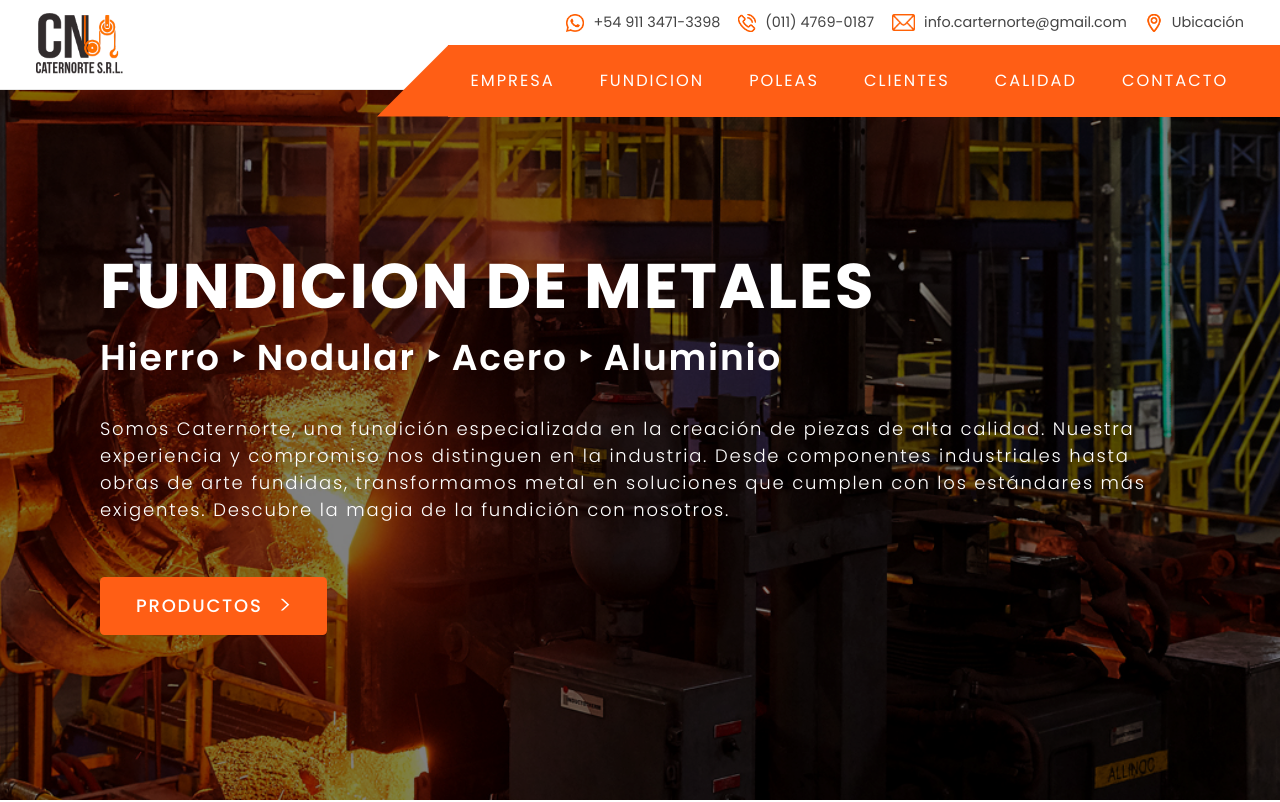
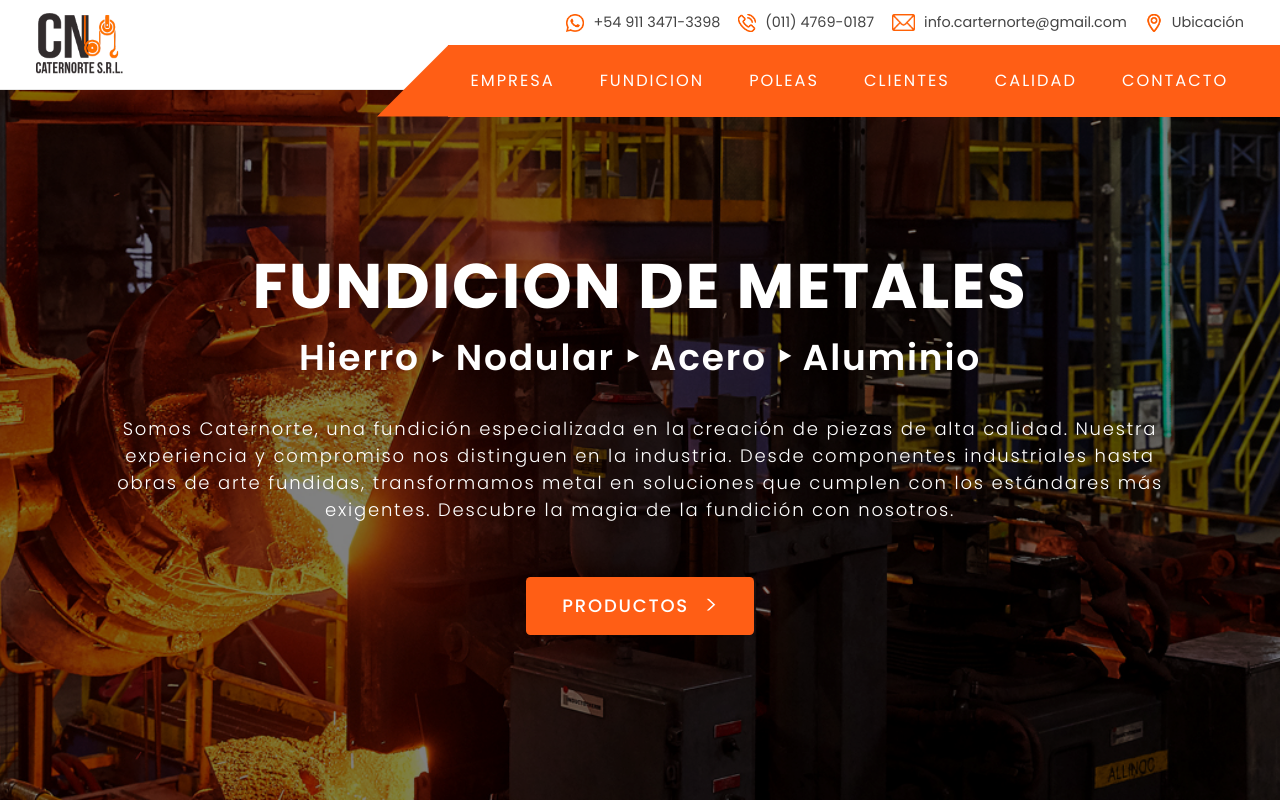
Before and after one commit to ArielCorrado/Caternorte_SRL, a React (Create React App) app: page / in a window 1280 px wide. Shown: the top 802 px of the page. Built offline with nearby package versions, Linux system fonts and the light colour scheme; a web font is replaced by a local one.

Commit message:
texto slider centrado

```diff
--- a/src/components/slider/Slider.tsx
+++ b/src/components/slider/Slider.tsx
@@ -8,13 +8,13 @@ function Slider() {
             <div className="slider1TextoCont flex column">
                 <p className="slider1Texto1">Fundicion de metales</p>
                 <p className="slider1Texto2">Hierro &#8227; Nodular &#8227; Acero  &#8227; Aluminio</p>
-                <p  className="slider1Texto3">
+                <p className="slider1Texto3">
                     Somos Caternorte, una fundición especializada en la creación de piezas de alta calidad.
                     Nuestra experiencia y compromiso nos distinguen en la industria.
                     Desde componentes industriales hasta obras de arte fundidas, transformamos metal en soluciones que cumplen con los estándares más exigentes.
                     Descubre la magia de la fundición con nosotros.
                 </p>
-                <p  className="slider1Texto4">
+                <p className="slider1Texto4">
                     Somos Caternorte, una fundición especializada en la creación de piezas de alta calidad.
                     Nuestra experiencia y compromiso nos distinguen en la industria.
                     Desde componentes industriales hasta obras de arte fundidas, transformamos metal en soluciones que cumplen con los estándares más exigentes.
--- a/src/components/slider/slider.css
+++ b/src/components/slider/slider.css
@@ -15,8 +15,6 @@
 }
 
 .slider1TextoCont {
-    align-items: flex-start;
-    text-align: left;
     max-width: 100%;
     padding: 0 var(--horizontal-padding-seccions);
     z-index: 100;
@@ -24,7 +22,7 @@
 }
 
 .slider1TextoCont p {
-    text-align: left;
+    text-align: center;
 }
 
 .slider1Texto1 {
```
